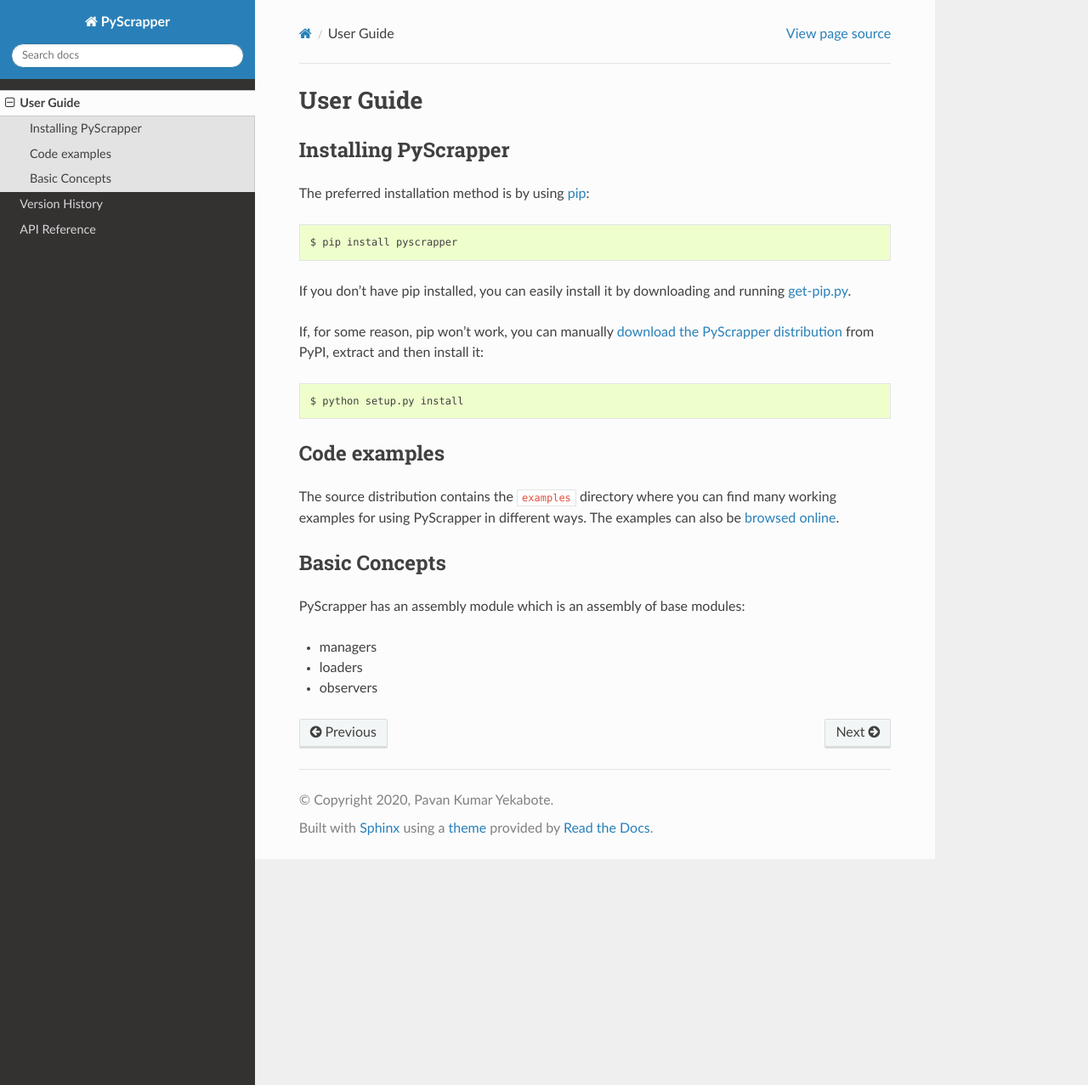
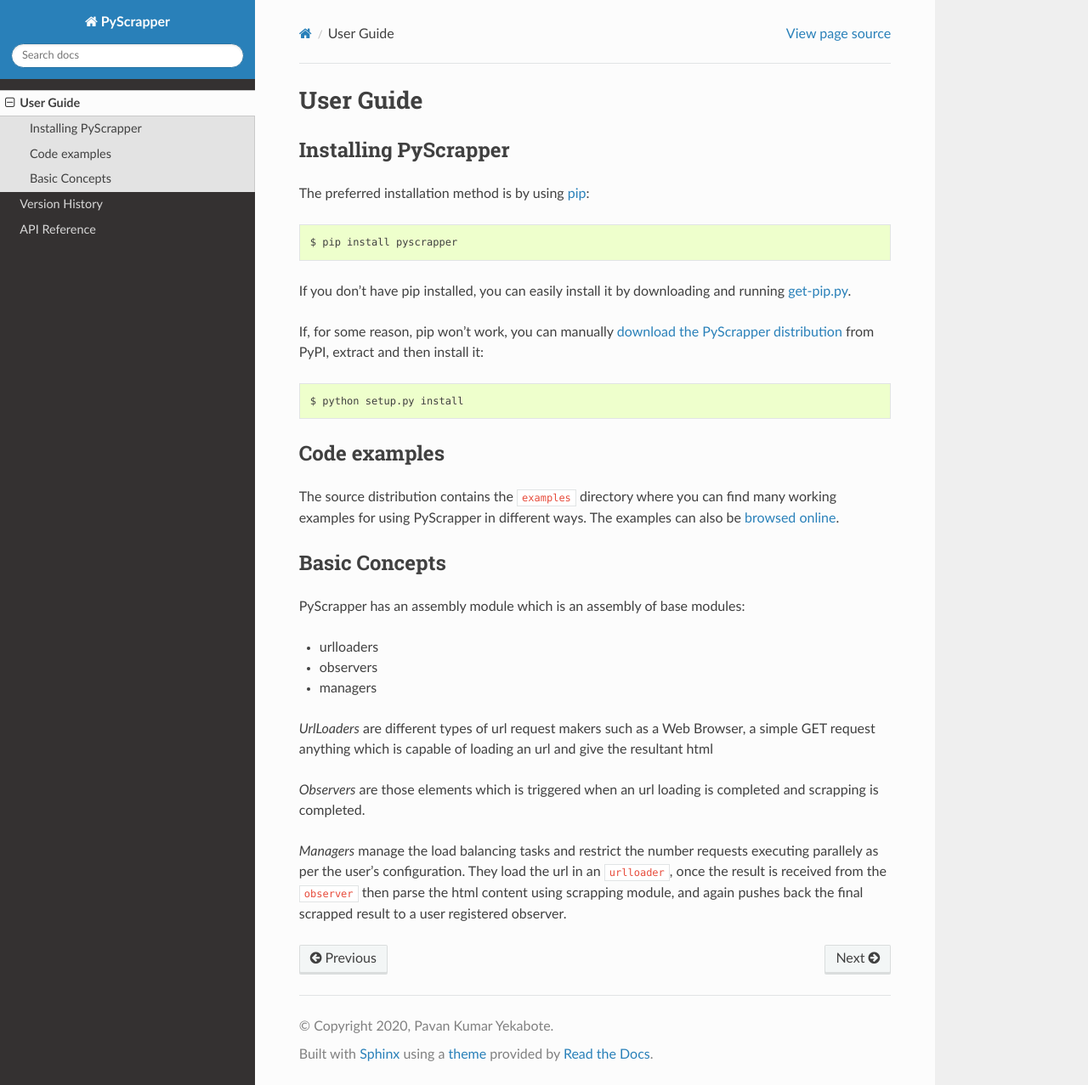
Before and after one commit to pavanyekabote/pyscrapper, a Sphinx documentation site: the page built from docs/userguide.rst, in a window 1280 px wide and 1277 px high. Shown: the whole window at 85% size. Built offline with Sphinx 7.4.7 and the Read the Docs theme 2.0.0, drawn with Linux system fonts in a browser that asks for light colours.

Commit message:
Added docs

```diff
--- a/docs/userguide.rst
+++ b/docs/userguide.rst
@@ -29,6 +29,15 @@
 
 PyScrapper has an assembly module which is an assembly of base modules:
 
+* urlloaders
+* observers
 * managers
-* loaders
-* observers
+
+*UrlLoaders* are different types of url request makers such as a Web Browser,
+a simple GET request anything which is capable of loading an url and give the resultant html
+
+*Observers* are those elements which is triggered when an url loading is completed and scrapping is completed.
+
+*Managers* manage the load balancing tasks and restrict the number requests executing parallely
+as per the user's configuration. They load the url in an :file:`urlloader`, once the result is received
+from the :file:`observer` then parse the html content using scrapping module, and again pushes back the final scrapped result to a user registered observer.
```
Also changed, not shown: 1 other file.
